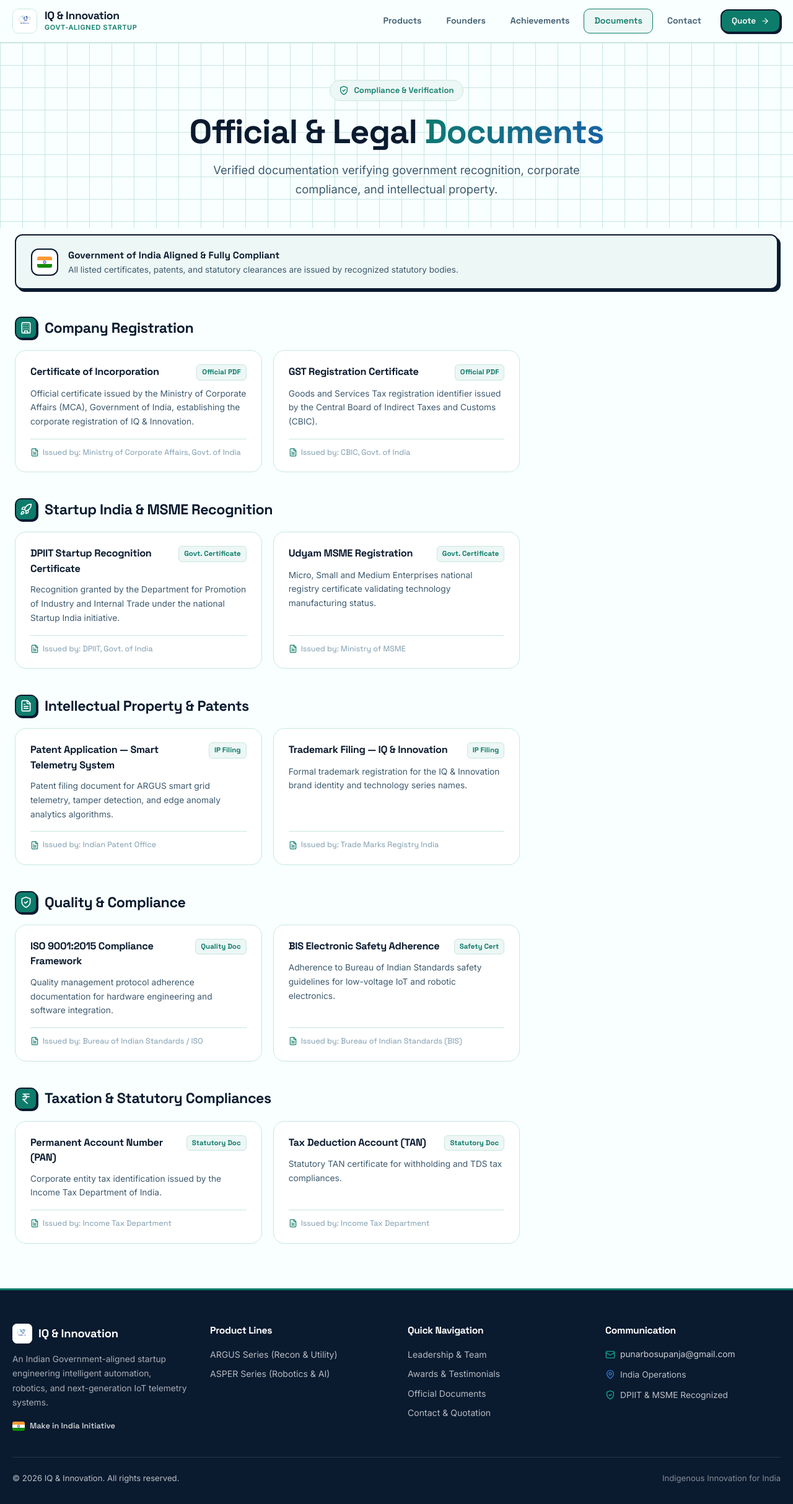
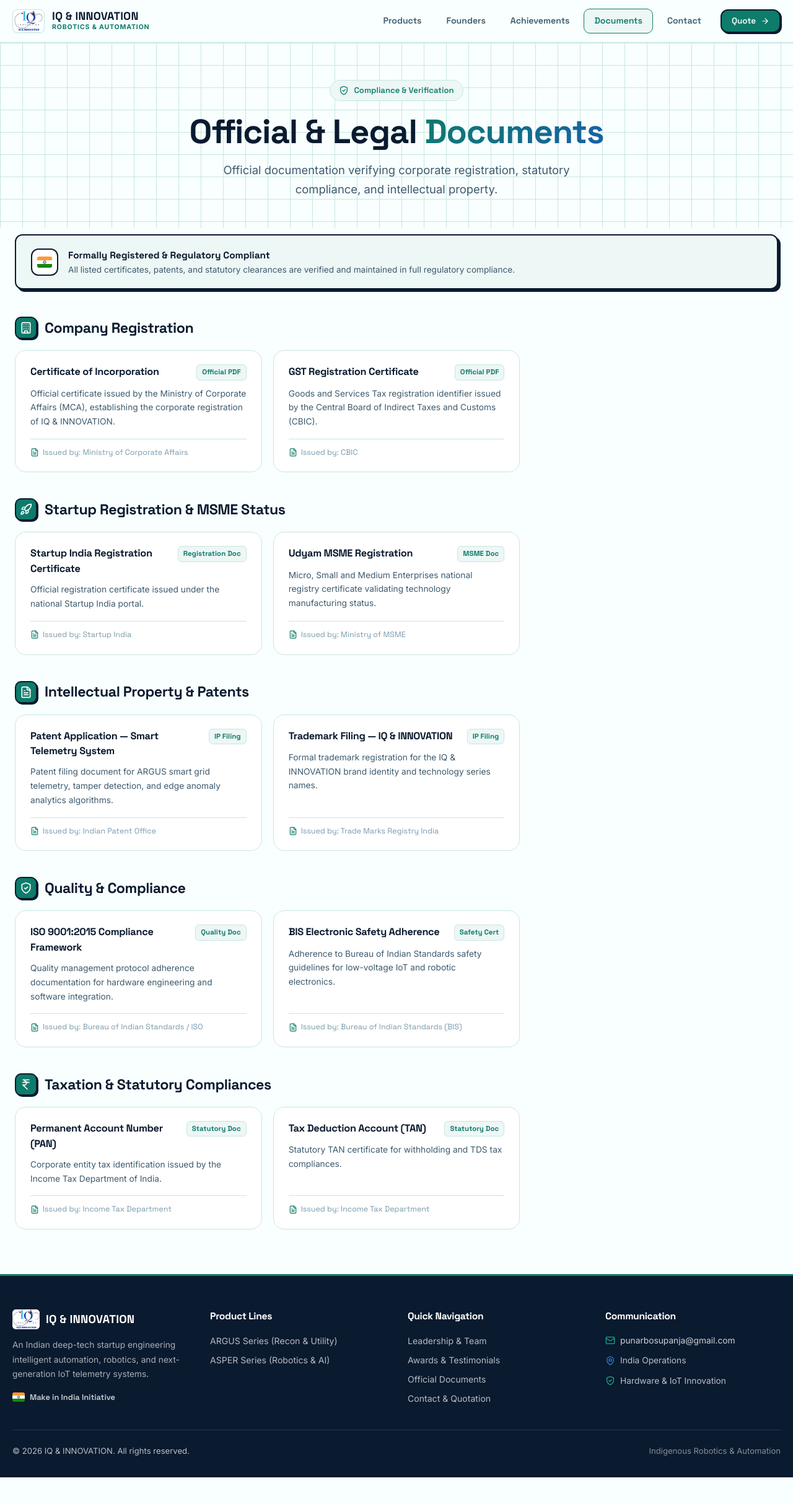
Before and after one commit to darkflame2015/iq-and-innovation, a Next.js app: page /documents in a window 1280 px wide. Shown: the whole page at 62% size. After the commit the page ends 2384 px from the top, so only its background shows below. Built offline with nearby package versions, Linux system fonts and the light colour scheme.

Commit message:
Update brand name to IQ & INNOVATION in caps, crop & enhance rectangular logo, and remove govt-aligned mentions

```diff
--- a/app/achievements/page.tsx
+++ b/app/achievements/page.tsx
@@ -14,9 +14,9 @@
   const achievements = [
     {
       icon: <TrophyIcon size={28} color="var(--primary)" />,
-      title: "National Innovation Recognition",
+      title: "Smart Robotics Recognition",
       description:
-        "Recognized by Government of India innovation initiatives for pioneering contributions in indigenous smart robotics and public utility automation.",
+        "Recognized across premier innovation forums for pioneering contributions in indigenous smart robotics, AI vision, and utility automation.",
     },
     {
       icon: <MedalIcon size={28} color="var(--accent)" />,
@@ -26,9 +26,9 @@
     },
     {
       icon: <RocketIcon size={28} color="var(--primary)" />,
-      title: "Startup India / DPIIT Alignment",
+      title: "Startup India Registration",
       description:
-        "Officially recognized and registered under the Startup India initiative by DPIIT with priority government procurement privileges.",
+        "Formally registered deep-tech startup focused on indigenous hardware development, smart grid telemetry, and automated robotics.",
     },
     {
       icon: <PatentIcon size={28} color="var(--accent)" />,
@@ -67,7 +67,7 @@
       name: "Dr. Anil Sharma",
       designation: "Director, Municipal Smart Grid Division",
       review:
-        "IQ & Innovation's smart metering platform demonstrated remarkable precision and telemetry uptime in our pilot evaluations. A breakthrough for municipal digitization.",
+        "IQ & INNOVATION's smart metering platform demonstrated remarkable precision and telemetry uptime in our pilot evaluations. A breakthrough for municipal digitization.",
       rating: 5,
     },
     {
@@ -88,7 +88,7 @@
 
   const contracts = [
     {
-      partner: "Smart City Mission — Pilot Project",
+      partner: "Smart Utility Pilot Initiative",
       type: "Pilot Deployment",
       description:
         "Smart meter deployment pilot across residential and commercial sub-grids with centralized telemetry monitoring.",
@@ -102,11 +102,11 @@
       status: "Active",
     },
     {
-      partner: "State Municipal IT Board",
-      type: "Government Contract",
+      partner: "Regional Utility & Water Management",
+      type: "Pilot Deployment",
       description:
         "Implementation of autonomous water-body quality monitoring stations using the ARGUS aquatic robot series.",
-      status: "Awarded",
+      status: "In Progress",
     },
   ];
 
@@ -146,7 +146,7 @@
               margin: "16px auto 0",
             }}
           >
-            National recognitions, alumni excellence, client endorsements, and mission-critical government partnerships.
+            Technical recognitions, alumni excellence, client endorsements, and active deployment pilots.
           </p>
         </div>
       </section>
--- a/app/components/Footer.tsx
+++ b/app/components/Footer.tsx
@@ -26,16 +26,17 @@
           <div style={{ display: "flex", alignItems: "center", gap: 10, marginBottom: 14 }}>
             <div
               style={{
-                width: 32,
+                width: 44,
                 height: 32,
-                borderRadius: 8,
+                borderRadius: 6,
                 overflow: "hidden",
                 position: "relative",
                 background: "white",
-                padding: 2,
+                padding: "2px 4px",
+                flexShrink: 0,
               }}
             >
-              <Image src="/logo.png" alt="IQ & Innovation" fill style={{ objectFit: "contain" }} sizes="32px" />
+              <Image src="/logo.png" alt="IQ & INNOVATION" fill style={{ objectFit: "contain" }} sizes="44px" />
             </div>
             <h4
               style={{
@@ -43,14 +44,14 @@
                 color: "white",
                 fontSize: "1.15rem",
                 fontWeight: 700,
-                letterSpacing: "-0.01em",
+                letterSpacing: "0.01em",
               }}
             >
-              IQ &amp; Innovation
+              IQ &amp; INNOVATION
             </h4>
           </div>
           <p style={{ fontSize: "0.86rem", lineHeight: 1.7, color: "rgba(255,255,255,0.65)" }}>
-            An Indian Government-aligned startup engineering intelligent automation, robotics, and next-generation IoT telemetry systems.
+            An Indian deep-tech startup engineering intelligent automation, robotics, and next-generation IoT telemetry systems.
           </p>
           <div style={{ display: "flex", alignItems: "center", gap: 8, marginTop: 16 }}>
             <IndiaFlagIcon size={20} />
@@ -163,7 +164,7 @@
             </div>
             <div style={{ display: "flex", alignItems: "center", gap: 8 }}>
               <ShieldCheckIcon size={16} color="var(--primary-light)" />
-              <span>DPIIT &amp; MSME Recognized</span>
+              <span>Hardware &amp; IoT Innovation</span>
             </div>
           </div>
         </div>
@@ -184,9 +185,9 @@
           fontSize: "0.82rem",
         }}
       >
-        <span>&copy; {new Date().getFullYear()} IQ &amp; Innovation. All rights reserved.</span>
+        <span>&copy; {new Date().getFullYear()} IQ &amp; INNOVATION. All rights reserved.</span>
         <span style={{ color: "rgba(255,255,255,0.5)" }}>
-          Indigenous Innovation for India
+          Indigenous Robotics &amp; Automation
         </span>
       </div>
     </footer>
--- a/app/components/Navbar.tsx
+++ b/app/components/Navbar.tsx
@@ -59,22 +59,25 @@
           }}
         >
           <div
+            className="nav-logo-box"
             style={{
-              width: 40,
-              height: 40,
-              borderRadius: 10,
+              width: 52,
+              height: 38,
+              borderRadius: 8,
               overflow: "hidden",
               border: "1.5px solid var(--border)",
               position: "relative",
               flexShrink: 0,
+              background: "#ffffff",
+              boxShadow: "0 1px 3px rgba(0,0,0,0.05)",
             }}
           >
             <Image
               src="/logo.png"
-              alt="IQ & Innovation"
+              alt="IQ & INNOVATION"
               fill
-              style={{ objectFit: "contain" }}
-              sizes="40px"
+              style={{ objectFit: "contain", padding: "1px" }}
+              sizes="(max-width: 768px) 46px, 52px"
               priority
             />
           </div>
@@ -83,23 +86,23 @@
               style={{
                 fontFamily: "'Space Grotesk', sans-serif",
                 fontWeight: 700,
-                fontSize: "1.1rem",
-                letterSpacing: "-0.02em",
-                lineHeight: 1.1,
+                fontSize: "1.12rem",
+                letterSpacing: "0.01em",
+                lineHeight: 1.15,
               }}
             >
-              IQ &amp; Innovation
+              IQ &amp; INNOVATION
             </span>
             <span
               style={{
-                fontSize: "0.68rem",
+                fontSize: "0.66rem",
                 color: "var(--primary)",
-                fontWeight: 600,
-                letterSpacing: "0.06em",
+                fontWeight: 700,
+                letterSpacing: "0.08em",
                 textTransform: "uppercase",
               }}
             >
-              Govt-Aligned Startup
+              Robotics &amp; Automation
             </span>
           </div>
         </Link>
@@ -250,6 +253,12 @@
             justify-content: center;
           }
         }
+        @media (max-width: 480px) {
+          .nav-logo-box {
+            width: 44px !important;
+            height: 32px !important;
+          }
+        }
       `}</style>
     </nav>
   );
--- a/app/contact/page.tsx
+++ b/app/contact/page.tsx
@@ -477,7 +477,7 @@
                   { label: "General Query", time: "24 Hours" },
                   { label: "Price Quote", time: "2–3 Days" },
                   { label: "Tech Support", time: "48 Hours" },
-                  { label: "Govt. Tender", time: "Priority" },
+                  { label: "Custom Solution", time: "Priority" },
                 ].map((item) => (
                   <div
                     key={item.label}
--- a/app/documents/page.tsx
+++ b/app/documents/page.tsx
@@ -17,35 +17,35 @@
         {
           name: "Certificate of Incorporation",
           description:
-            "Official certificate issued by the Ministry of Corporate Affairs (MCA), Government of India, establishing the corporate registration of IQ & Innovation.",
+            "Official certificate issued by the Ministry of Corporate Affairs (MCA), establishing the corporate registration of IQ & INNOVATION.",
           type: "Official PDF",
-          issuer: "Ministry of Corporate Affairs, Govt. of India",
+          issuer: "Ministry of Corporate Affairs",
         },
         {
           name: "GST Registration Certificate",
           description:
             "Goods and Services Tax registration identifier issued by the Central Board of Indirect Taxes and Customs (CBIC).",
           type: "Official PDF",
-          issuer: "CBIC, Govt. of India",
+          issuer: "CBIC",
         },
       ],
     },
     {
-      category: "Startup India & MSME Recognition",
+      category: "Startup Registration & MSME Status",
       icon: <RocketIcon size={20} color="#ffffff" />,
       docs: [
         {
-          name: "DPIIT Startup Recognition Certificate",
+          name: "Startup India Registration Certificate",
           description:
-            "Recognition granted by the Department for Promotion of Industry and Internal Trade under the national Startup India initiative.",
-          type: "Govt. Certificate",
-          issuer: "DPIIT, Govt. of India",
+            "Official registration certificate issued under the national Startup India portal.",
+          type: "Registration Doc",
+          issuer: "Startup India",
         },
         {
           name: "Udyam MSME Registration",
           description:
             "Micro, Small and Medium Enterprises national registry certificate validating technology manufacturing status.",
-          type: "Govt. Certificate",
+          type: "MSME Doc",
           issuer: "Ministry of MSME",
         },
       ],
@@ -62,9 +62,9 @@
           issuer: "Indian Patent Office",
         },
         {
-          name: "Trademark Filing — IQ & Innovation",
+          name: "Trademark Filing — IQ & INNOVATION",
           description:
-            "Formal trademark registration for the IQ & Innovation brand identity and technology series names.",
+            "Formal trademark registration for the IQ & INNOVATION brand identity and technology series names.",
           type: "IP Filing",
           issuer: "Trade Marks Registry India",
         },
@@ -148,7 +148,7 @@
               margin: "16px auto 0",
             }}
           >
-            Verified documentation verifying government recognition, corporate compliance, and intellectual property.
+            Official documentation verifying corporate registration, statutory compliance, and intellectual property.
           </p>
         </div>
       </section>
@@ -191,7 +191,7 @@
                 color: "var(--foreground)",
               }}
             >
-              Government of India Aligned &amp; Fully Compliant
+              Formally Registered &amp; Regulatory Compliant
             </p>
             <p
               style={{
@@ -200,7 +200,7 @@
                 marginTop: 2,
               }}
             >
-              All listed certificates, patents, and statutory clearances are issued by recognized statutory bodies.
+              All listed certificates, patents, and statutory clearances are verified and maintained in full regulatory compliance.
             </p>
           </div>
         </div>
--- a/app/founders/page.tsx
+++ b/app/founders/page.tsx
@@ -8,7 +8,7 @@
       badge: "Founder",
       avatar: "PP",
       color: "var(--primary)",
-      bio: "Visionary entrepreneur and technologist driving IQ & Innovation's mission to build intelligent, government-aligned automation solutions for India's digital infrastructure. Punarbosu spearheads the core product architecture, R&D strategy, and national technology partnerships.",
+      bio: "Visionary entrepreneur and technologist driving IQ & INNOVATION's mission to build intelligent, high-impact automation and robotics solutions for modern digital infrastructure. Punarbosu spearheads the core product architecture, R&D strategy, and technology partnerships.",
       expertise: ["Robotics Engineering", "IoT Systems", "Product Strategy", "Venture Leadership"],
     },
     {
--- a/app/layout.tsx
+++ b/app/layout.tsx
@@ -17,11 +17,11 @@
 });
 
 export const metadata: Metadata = {
-  title: "IQ & Innovation | Intelligent Automation & Robotics",
+  title: "IQ & INNOVATION | Intelligent Automation & Robotics",
   description:
-    "IQ & Innovation — An Indian Government-aligned startup pioneering intelligent automation, robotics, and smart solutions through the ARGUS and ASPER product series.",
+    "IQ & INNOVATION — An Indian deep-tech startup pioneering intelligent automation, robotics, and smart IoT solutions through the ARGUS and ASPER product series.",
   keywords:
-    "IQ Innovation, robotics, smart meter, drone, automation, Indian startup, ARGUS, ASPER",
+    "IQ & INNOVATION, robotics, smart meter, drone, automation, Indian startup, ARGUS, ASPER",
 };
 
 export default function RootLayout({ children }: LayoutProps<"/">) {
--- a/app/product/page.tsx
+++ b/app/product/page.tsx
@@ -123,7 +123,7 @@
         <div style={{ maxWidth: 840, margin: "0 auto", position: "relative", zIndex: 1 }}>
           <div className="badge animate-fade-in" style={{ display: "inline-flex", margin: "0 auto" }}>
             <IndiaFlagIcon size={18} />
-            <span>Government-Aligned Innovation</span>
+            <span>Autonomous &amp; Smart Systems</span>
           </div>
           <h1
             className="animate-fade-in-up"
@@ -496,8 +496,8 @@
                 {[
                   { label: "Series", value: series.name, icon: <SparklesIcon size={16} color="var(--primary)" /> },
                   { label: "Origin", value: "Make in India", icon: <IndiaFlagIcon size={16} /> },
-                  { label: "Standard", value: "Govt. Compliant", icon: <ShieldCheckIcon size={16} color="var(--primary)" /> },
-                  { label: "Deployment", value: "Enterprise / Gov", icon: <BuildingIcon size={16} color="var(--accent)" /> },
+                  { label: "Standard", value: "Industrial Grade", icon: <ShieldCheckIcon size={16} color="var(--primary)" /> },
+                  { label: "Deployment", value: "Commercial & Utility", icon: <BuildingIcon size={16} color="var(--accent)" /> },
                 ].map((item) => (
                   <div
                     key={item.label}
```
Also changed, not shown: app/api/contact/route.ts (+4 -4 lines), public/logo.png.
